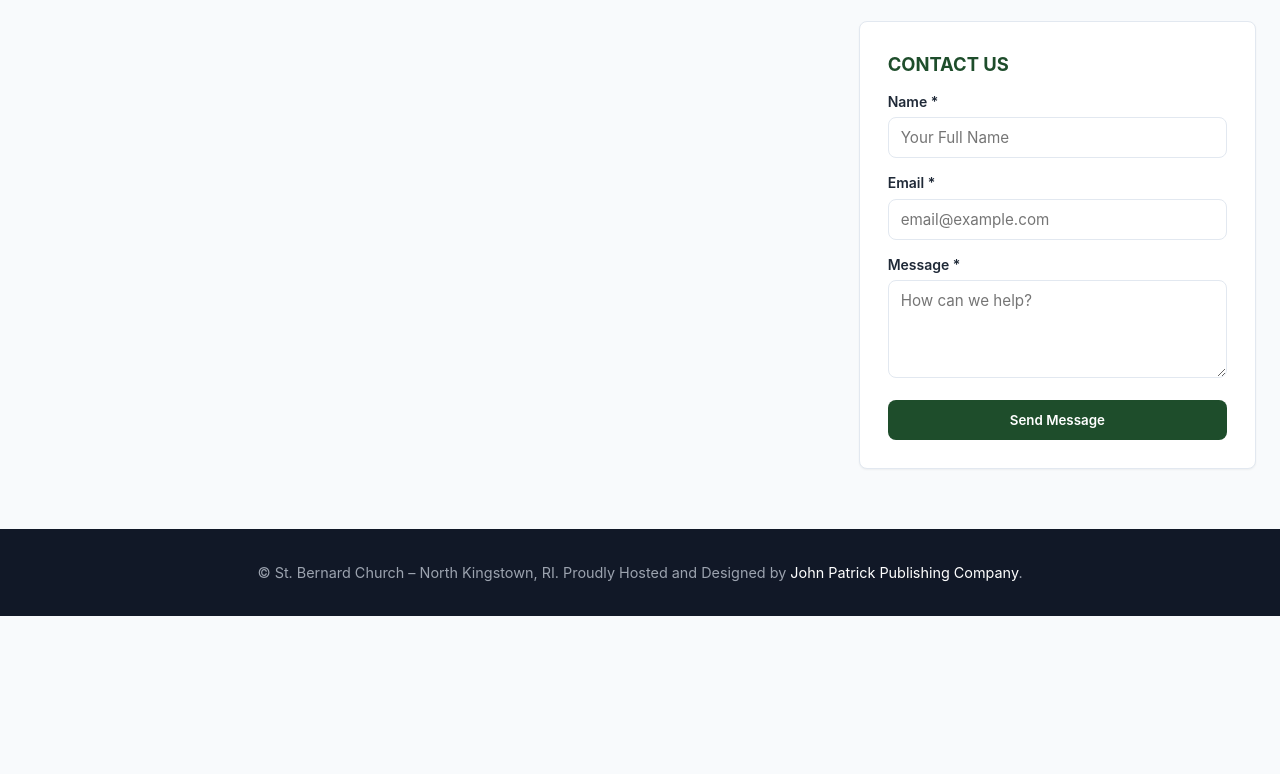
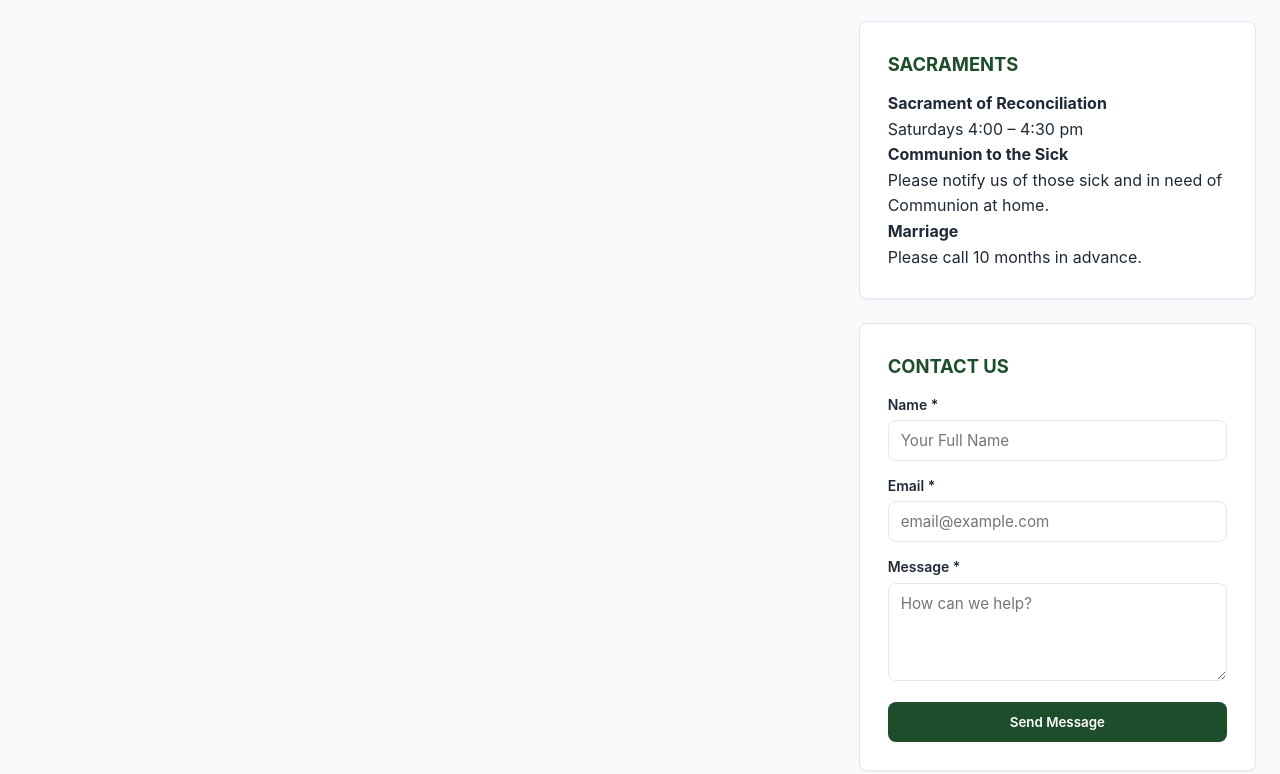
Before and after one commit to jshea305/Saint-Bernard-Church, a plain HTML site: page index.html in a window 1280 px wide. Shown: the part 1511-2285 px from the top of the page. Before the commit the page ends 2127 px from the top, so only its background shows below. Drawn offline with Linux system fonts and the light colour scheme.

Commit message:
Add sacrament information to index.html

```diff
--- a/index.html
+++ b/index.html
@@ -144,6 +144,19 @@
 </div>
 
       <div class="card">
+  <h4 class="widget-title">SACRAMENTS</h4>
+
+  <p><strong>Sacrament of Reconciliation</strong><br>
+  Saturdays 4:00 – 4:30 pm</p>
+
+  <p><strong>Communion to the Sick</strong><br>
+  Please notify us of those sick and in need of Communion at home.</p>
+
+  <p><strong>Marriage</strong><br>
+  Please call 10 months in advance.</p>
+</div>
+
+      <div class="card">
         <h4 class="widget-title">Contact Us</h4>
         <form action="#" method="post">
           <div class="form-group">
```
